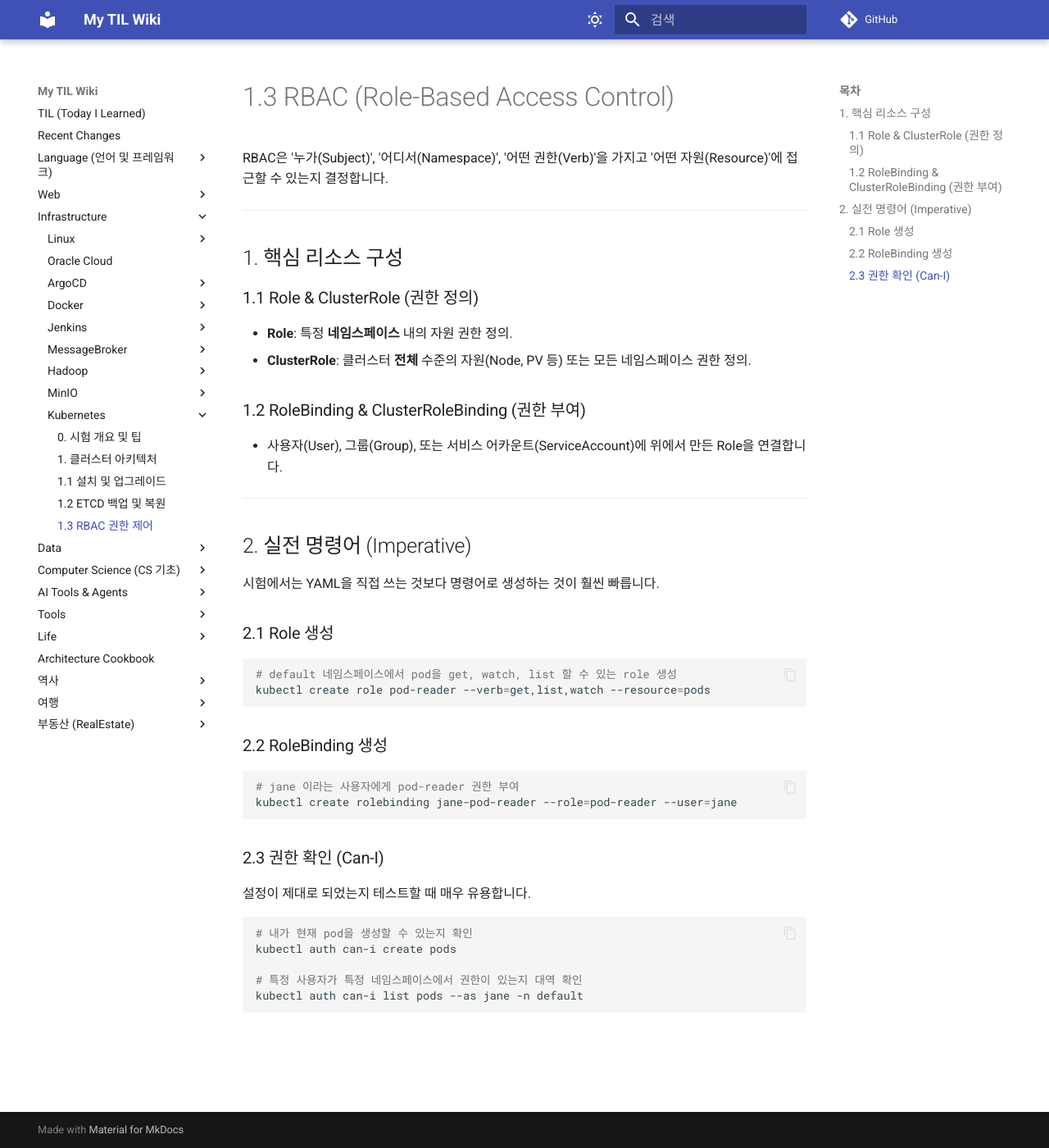
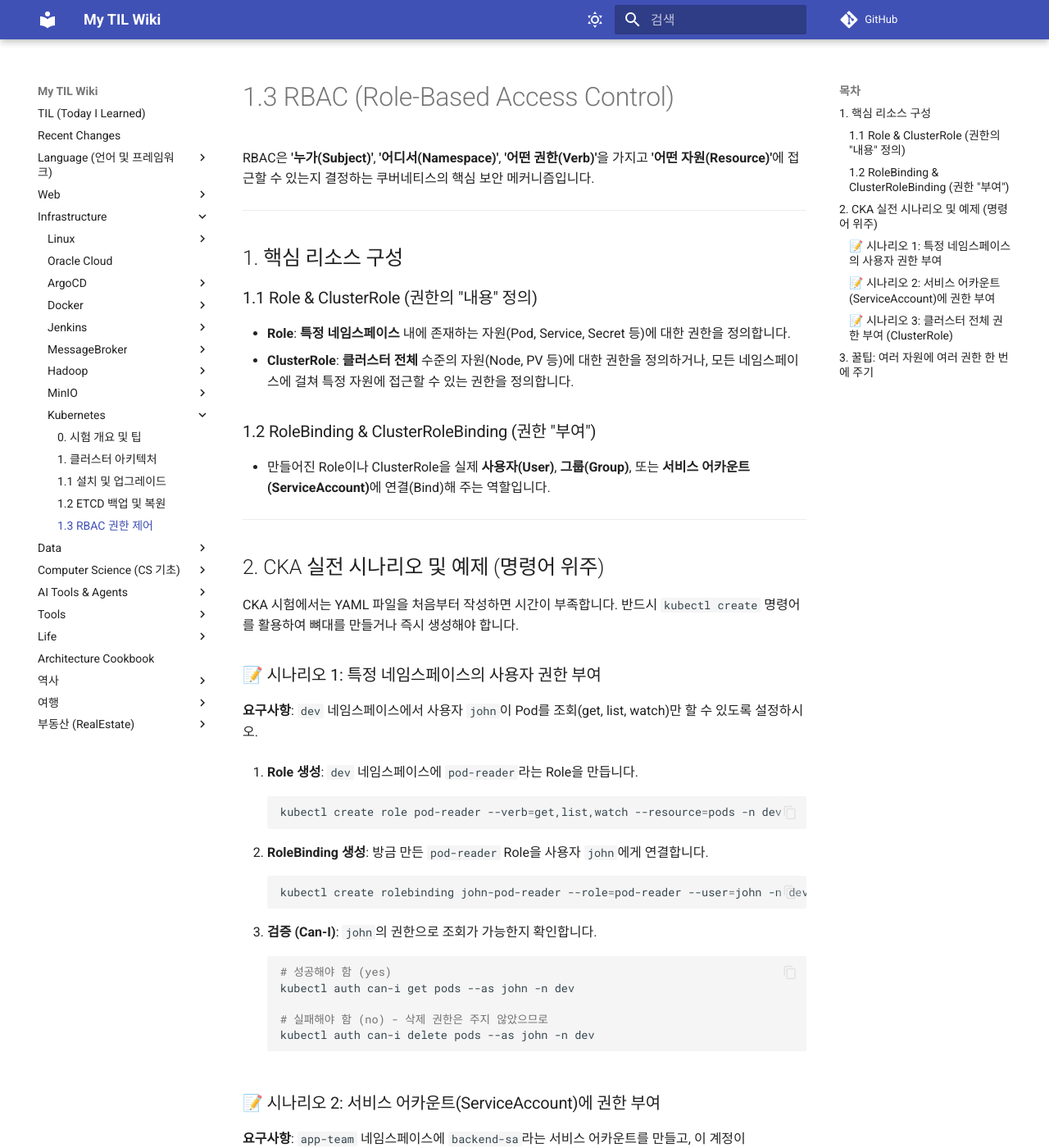
Before and after one commit to DevDooly/TIL, an MkDocs documentation site: the page built from docs/Infrastructure/Kubernetes/RBAC_Authorization.md, in a window 1280 px wide and 1400 px high. Shown: the whole window at 82% size. Built offline with MkDocs 1.6.1 and Material for MkDocs 9.7.7, drawn with Linux system fonts in a browser that asks for light colours; comment, search, counter and statistics services are not loaded; some of the changed text lies outside the part shown.

Commit message:
docs: CKA RBAC 문서 상세화 (User, ServiceAccount, ClusterRole 예시 추가)

````diff
--- a/docs/Infrastructure/Kubernetes/RBAC_Authorization.md
+++ b/docs/Infrastructure/Kubernetes/RBAC_Authorization.md
@@ -1,42 +1,83 @@
 # 1.3 RBAC (Role-Based Access Control)
 
-RBAC은 '누가(Subject)', '어디서(Namespace)', '어떤 권한(Verb)'을 가지고 '어떤 자원(Resource)'에 접근할 수 있는지 결정합니다.
+RBAC은 **'누가(Subject)'**, **'어디서(Namespace)'**, **'어떤 권한(Verb)'**을 가지고 **'어떤 자원(Resource)'**에 접근할 수 있는지 결정하는 쿠버네티스의 핵심 보안 메커니즘입니다.
 
 ---
 
 ## 1. 핵심 리소스 구성
 
-### 1.1 Role & ClusterRole (권한 정의)
-*   **Role**: 특정 **네임스페이스** 내의 자원 권한 정의.
-*   **ClusterRole**: 클러스터 **전체** 수준의 자원(Node, PV 등) 또는 모든 네임스페이스 권한 정의.
+### 1.1 Role & ClusterRole (권한의 "내용" 정의)
+*   **Role**: **특정 네임스페이스** 내에 존재하는 자원(Pod, Service, Secret 등)에 대한 권한을 정의합니다.
+*   **ClusterRole**: **클러스터 전체** 수준의 자원(Node, PV 등)에 대한 권한을 정의하거나, 모든 네임스페이스에 걸쳐 특정 자원에 접근할 수 있는 권한을 정의합니다.
 
-### 1.2 RoleBinding & ClusterRoleBinding (권한 부여)
-*   사용자(User), 그룹(Group), 또는 서비스 어카운트(ServiceAccount)에 위에서 만든 Role을 연결합니다.
+### 1.2 RoleBinding & ClusterRoleBinding (권한 "부여")
+*   만들어진 Role이나 ClusterRole을 실제 **사용자(User)**, **그룹(Group)**, 또는 **서비스 어카운트(ServiceAccount)**에 연결(Bind)해 주는 역할입니다.
 
 ---
 
-## 2. 실전 명령어 (Imperative)
+## 2. CKA 실전 시나리오 및 예제 (명령어 위주)
 
-시험에서는 YAML을 직접 쓰는 것보다 명령어로 생성하는 것이 훨씬 빠릅니다.
+CKA 시험에서는 YAML 파일을 처음부터 작성하면 시간이 부족합니다. 반드시 `kubectl create` 명령어를 활용하여 뼈대를 만들거나 즉시 생성해야 합니다.
 
-### 2.1 Role 생성
+### 📝 시나리오 1: 특정 네임스페이스의 사용자 권한 부여
+**요구사항**: `dev` 네임스페이스에서 사용자 `john`이 Pod를 조회(get, list, watch)만 할 수 있도록 설정하시오.
+
+1.  **Role 생성**: `dev` 네임스페이스에 `pod-reader`라는 Role을 만듭니다.
+    ```bash
+    kubectl create role pod-reader --verb=get,list,watch --resource=pods -n dev
+    ```
+
+2.  **RoleBinding 생성**: 방금 만든 `pod-reader` Role을 사용자 `john`에게 연결합니다.
+    ```bash
+    kubectl create rolebinding john-pod-reader --role=pod-reader --user=john -n dev
+    ```
+
+3.  **검증 (Can-I)**: `john`의 권한으로 조회가 가능한지 확인합니다.
+    ```bash
+    # 성공해야 함 (yes)
+    kubectl auth can-i get pods --as john -n dev
+
+    # 실패해야 함 (no) - 삭제 권한은 주지 않았으므로
+    kubectl auth can-i delete pods --as john -n dev
+    ```
+
+### 📝 시나리오 2: 서비스 어카운트(ServiceAccount)에 권한 부여
+**요구사항**: `app-team` 네임스페이스에 `backend-sa`라는 서비스 어카운트를 만들고, 이 계정이 Deployment를 생성, 삭제, 수정할 수 있는 권한을 부여하시오.
+
+1.  **ServiceAccount 생성**:
+    ```bash
+    kubectl create sa backend-sa -n app-team
+    ```
+
+2.  **Role 생성**: (복수 자원 지정 가능)
+    ```bash
+    kubectl create role deploy-admin --verb=create,delete,update,patch --resource=deployments -n app-team
+    ```
+
+3.  **RoleBinding 생성**: 이번에는 `--user`가 아닌 `--serviceaccount`를 사용합니다. (형식: `네임스페이스:SA이름`)
+    ```bash
+    kubectl create rolebinding backend-sa-binding --role=deploy-admin --serviceaccount=app-team:backend-sa -n app-team
+    ```
+
+### 📝 시나리오 3: 클러스터 전체 권한 부여 (ClusterRole)
+**요구사항**: 사용자 `admin-user`가 클러스터 내의 모든 노드(Node) 목록을 조회할 수 있도록 설정하시오. (Node는 네임스페이스에 속하지 않는 클러스터 자원입니다.)
+
+1.  **ClusterRole 생성**: (`-n` 옵션이 들어가지 않습니다)
+    ```bash
+    kubectl create clusterrole node-viewer --verb=get,list,watch --resource=nodes
+    ```
+
+2.  **ClusterRoleBinding 생성**:
+    ```bash
+    kubectl create clusterrolebinding admin-node-binding --clusterrole=node-viewer --user=admin-user
+    ```
+
+---
+
+## 3. 꿀팁: 여러 자원에 여러 권한 한 번에 주기
+
+명령어 한 줄로 다양한 조합을 만들 수 있습니다.
 ```bash
-# default 네임스페이스에서 pod을 get, watch, list 할 수 있는 role 생성
-kubectl create role pod-reader --verb=get,list,watch --resource=pods
+# Services 와 ConfigMaps 에 대해 모든 권한(*) 부여
+kubectl create role full-access --verb=* --resource=services,configmaps -n default
 ```
-
-### 2.2 RoleBinding 생성
-```bash
-# jane 이라는 사용자에게 pod-reader 권한 부여
-kubectl create rolebinding jane-pod-reader --role=pod-reader --user=jane
-```
-
-### 2.3 권한 확인 (Can-I)
-설정이 제대로 되었는지 테스트할 때 매우 유용합니다.
-```bash
-# 내가 현재 pod을 생성할 수 있는지 확인
-kubectl auth can-i create pods
-
-# 특정 사용자가 특정 네임스페이스에서 권한이 있는지 대역 확인
-kubectl auth can-i list pods --as jane -n default
-```
````
Also changed, not shown: README.md (+1 -1 lines), docs/Recent_Changes.md (+1 -1 lines).
